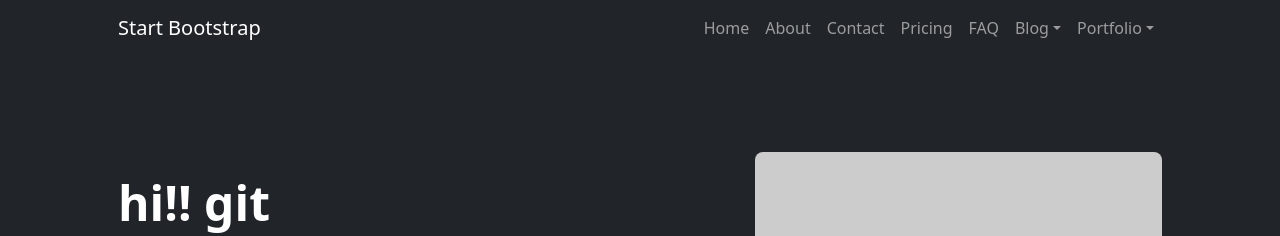
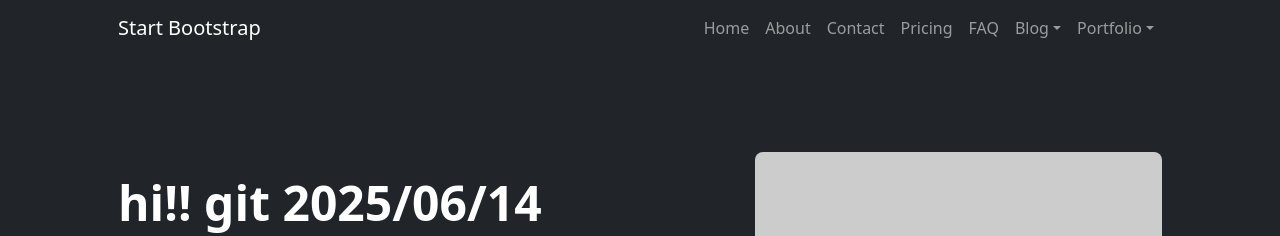
Before and after one commit to sakana022/mysystem, a plain HTML site: page index.html in a window 1280 px wide. Shown: the top 236 px of the page. Drawn offline with nearby package versions, Linux system fonts and the light colour scheme; placeholder pictures from the web are drawn by us.

Commit message:
new index

```diff
--- a/index.html
+++ b/index.html
@@ -51,7 +51,7 @@
                     <div class="row gx-5 align-items-center justify-content-center">
                         <div class="col-lg-8 col-xl-7 col-xxl-6">
                             <div class="my-5 text-center text-xl-start">
-                                <h1 class="display-5 fw-bolder text-white mb-2">hi!! git </h1>
+                                <h1 class="display-5 fw-bolder text-white mb-2">hi!! git 2025/06/14 </h1>
                                 <p class="lead fw-normal text-white-50 mb-4">Quickly design and customize responsive mobile-first sites with Bootstrap, the world’s most popular front-end open source toolkit!</p>
                                 <div class="d-grid gap-3 d-sm-flex justify-content-sm-center justify-content-xl-start">
                                     <a class="btn btn-primary btn-lg px-4 me-sm-3" href="#features">Get Started</a>
```
Also changed, not shown: contact.html (+1 -1 lines).
